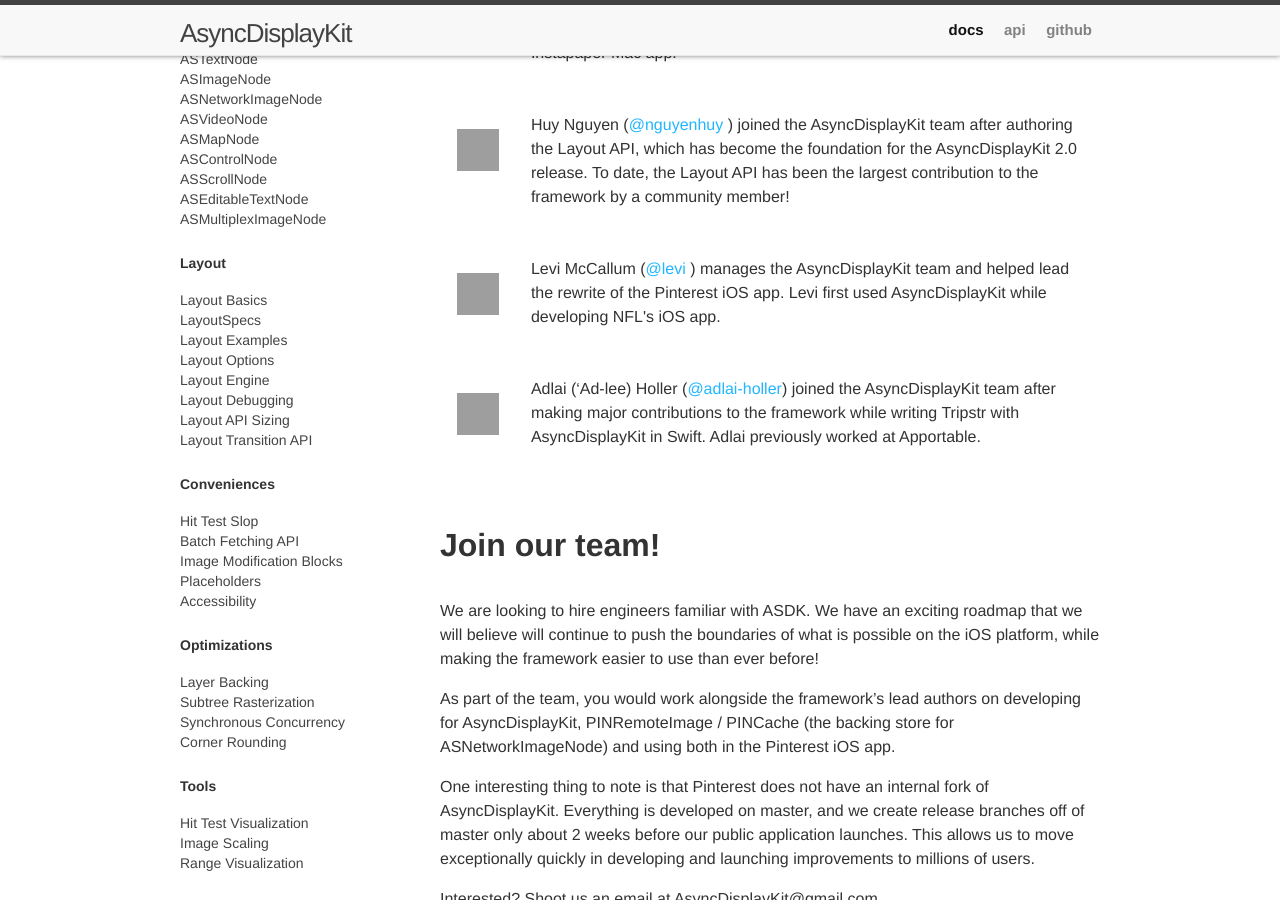
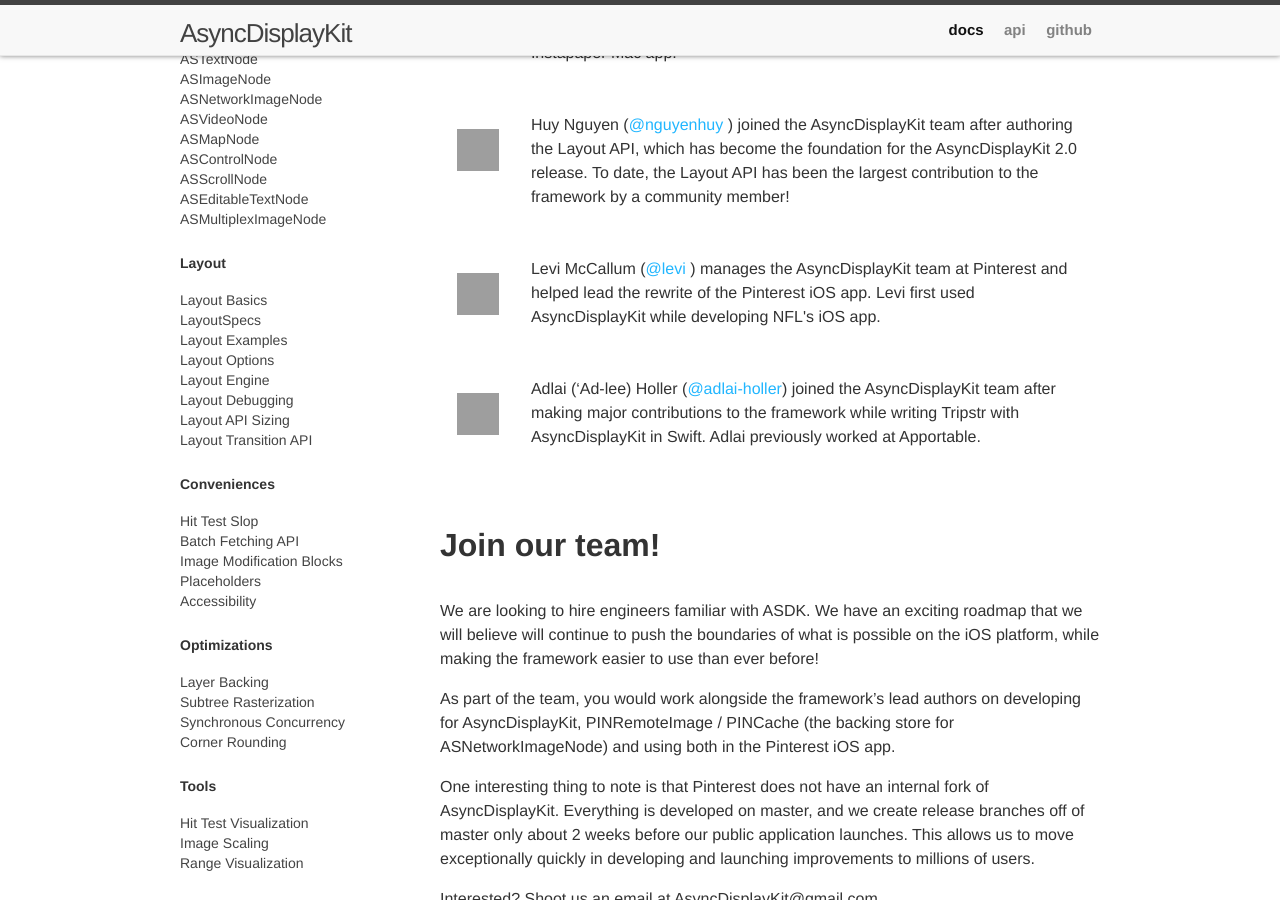
Before and after one commit to AsyncDisplayKit/Documentation, a Jekyll site: the page built from docs/_docs/team.md, in a window 1280 px wide and 900 px high, scrolled down 571 px. Built offline with Jekyll 4.4.1, drawn with Linux system fonts in a browser that asks for light colours; comment, search, counter and statistics services are not loaded; grey boxes are pictures that could not be loaded.

Commit message:
Update team.md

```diff
--- a/docs/_docs/team.md
+++ b/docs/_docs/team.md
@@ -21,7 +21,7 @@
   </tr>
   <tr>
     <td><img src="https://avatars.githubusercontent.com/levi"></td>
-    <td><p>Levi McCallum (<a href="https://github.com/levi">@levi </a>) manages the AsyncDisplayKit team and helped lead the rewrite of the Pinterest iOS app. Levi first used AsyncDisplayKit while developing NFL's iOS app.</p></td>
+    <td><p>Levi McCallum (<a href="https://github.com/levi">@levi </a>) manages the AsyncDisplayKit team at Pinterest and helped lead the rewrite of the Pinterest iOS app. Levi first used AsyncDisplayKit while developing NFL's iOS app.</p></td>
   </tr>
   <tr>
     <td><img src="https://avatars.githubusercontent.com/adlai-holler"></td>
```
